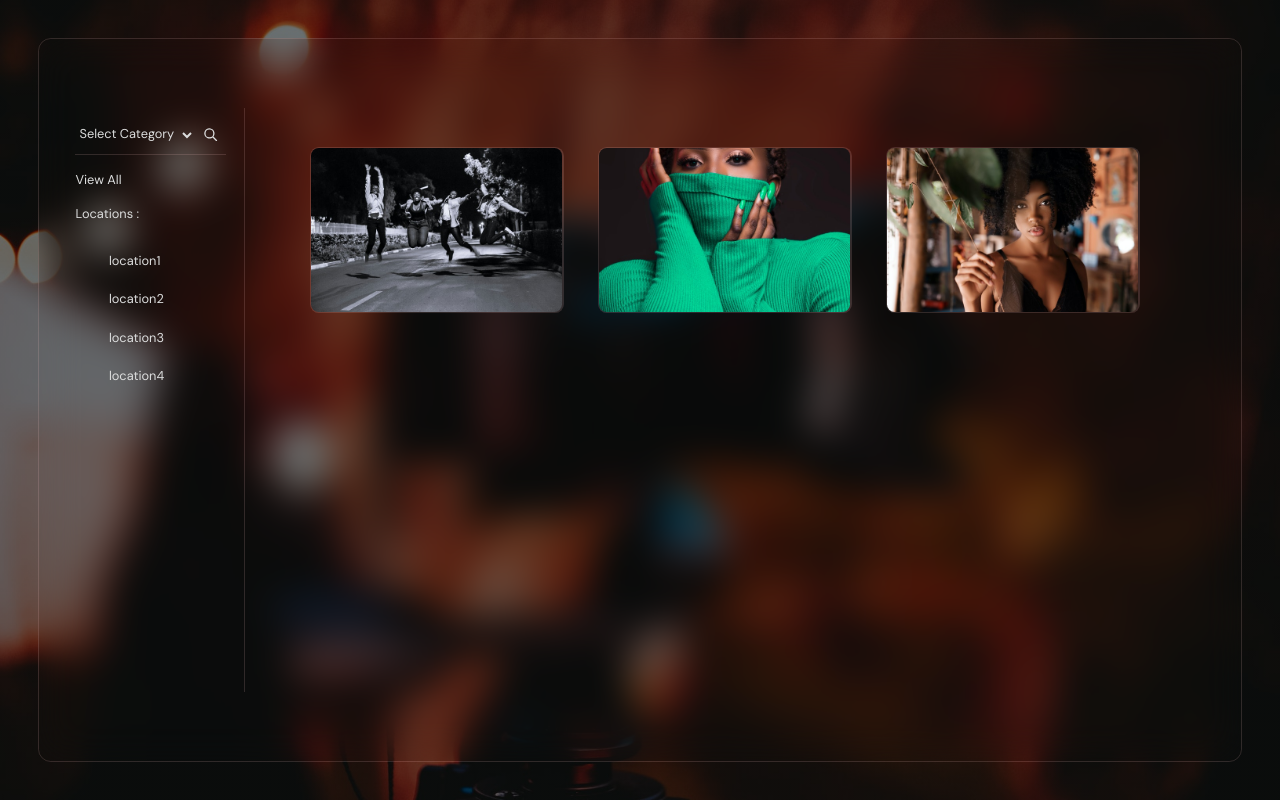
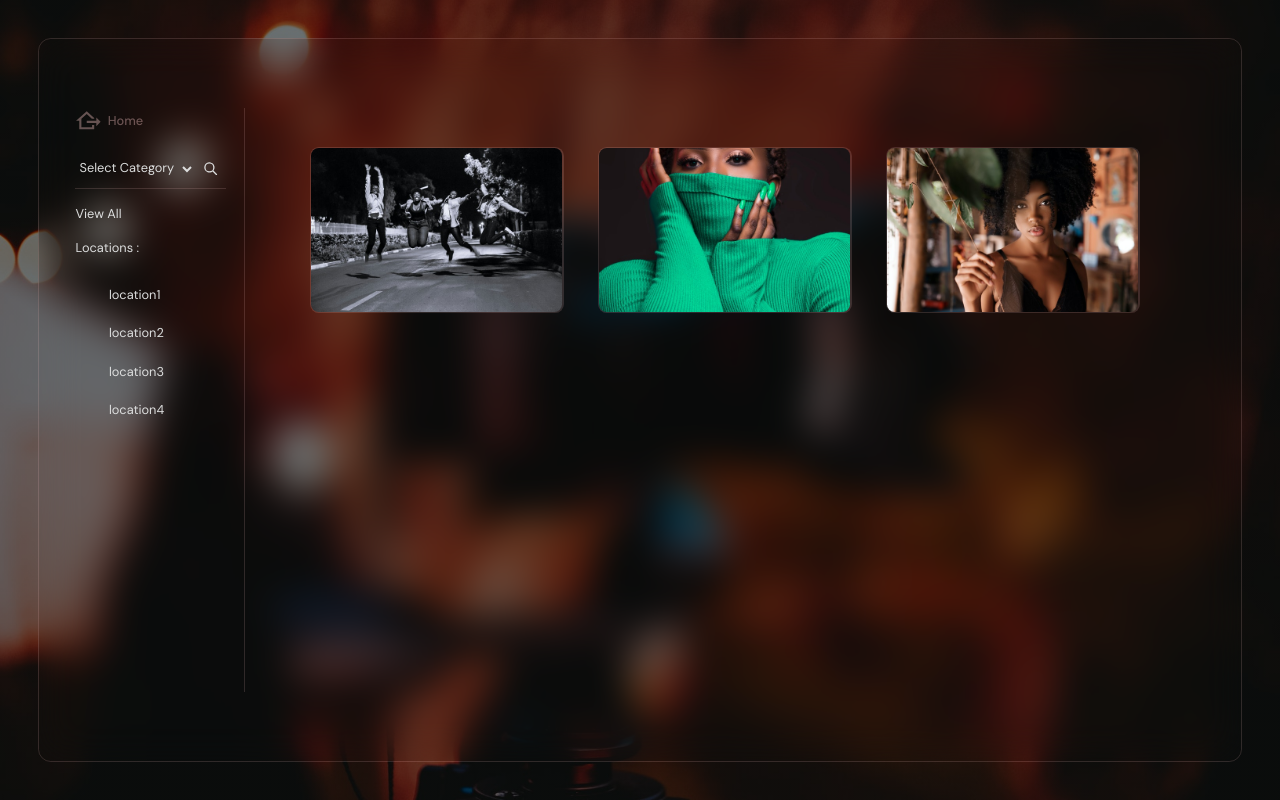
Before and after one commit to thesmartcoder7/gallery, a Django app: page /all/ in a window 1280 px wide. Run offline with Django 4.2, Linux system fonts and the light colour scheme.

Commit message:
style: structure and style the gallery page

```diff
--- a/album/static/album/css/album.css
+++ b/album/static/album/css/album.css
@@ -81,6 +81,32 @@ main .menu {
   font-size: 1vw;
 }
 
+main .menu a {
+  display: -webkit-box;
+  display: -ms-flexbox;
+  display: flex;
+  -webkit-box-align: center;
+      -ms-flex-align: center;
+          align-items: center;
+  -webkit-box-pack: start;
+      -ms-flex-pack: start;
+          justify-content: flex-start;
+  text-decoration: none;
+  color: #ffcbcb5e;
+  font-weight: 500;
+  font-size: 1vw;
+  margin-bottom: 5%;
+}
+
+main .menu a:hover {
+  color: #e24510;
+}
+
+main .menu a svg {
+  width: 2vw;
+  height: 2vw;
+}
+
 main .menu form {
   margin: 5% 0;
   display: -webkit-box;
@@ -98,6 +124,10 @@ main .menu form select {
   border-bottom: 0.07vw solid #ffcbcb27;
   outline: none;
   text-transform: capitalize;
+}
+
+main .menu form select:hover {
+  color: #ffcbcb5e;
 }
 
 main .menu form select option {
@@ -130,7 +160,7 @@ main .menu form button svg {
 }
 
 main .menu form button svg:hover {
-  color: #ffcbcb5e;
+  color: #e24510;
 }
 
 main .menu .all-photos {
--- a/album/static/album/css/album.scss
+++ b/album/static/album/css/album.scss
@@ -48,6 +48,24 @@ main {
     justify-content: flex-start;
     font-size: 1vw;
 
+    a {
+      display: flex;
+      align-items: center;
+      justify-content: flex-start;
+      text-decoration: none;
+      color: #ffcbcb5e;
+      font-weight: 500;
+      font-size: 1vw;
+      &:hover {
+        color: #e24510;
+      }
+      svg {
+        width: 2vw;
+        height: 2vw;
+      }
+      margin-bottom: 5%;
+    }
+
     form {
       margin: 5% 0;
       display: flex;
@@ -62,6 +80,9 @@ main {
         border-bottom: 0.07vw solid #ffcbcb27;
         outline: none;
         text-transform: capitalize;
+        &:hover {
+          color: #ffcbcb5e;
+        }
 
         option {
           text-transform: capitalize;
@@ -85,7 +106,7 @@ main {
           height: 1.2vw;
           color: #dcdddd;
           &:hover {
-            color: #ffcbcb5e;
+            color: #e24510;
           }
         }
       }
--- a/album/templates/album/album.html
+++ b/album/templates/album/album.html
@@ -16,6 +16,15 @@
   <body>
     <main>
       <div class="menu">
+        <a href="{% url 'album_home' %}">
+          <svg aria-hidden="true" role="img" viewBox="0 0 24 24">
+            <path
+              fill="currentColor"
+              d="m24 13l-4 4v-3h-9v-2h9V9l4 4M4 20v-8H1l10-9l7 6.3v.7h-2.21L11 5.69l-5 4.5V18h10v-2h2v4H4Z"
+            />
+          </svg>
+          &nbsp;&nbsp;Home
+        </a>
         <form action="">
           <select name="category" id="category">
             <option value="category" selected>Select Category</option>
```
Also changed, not shown: 1 other file.
